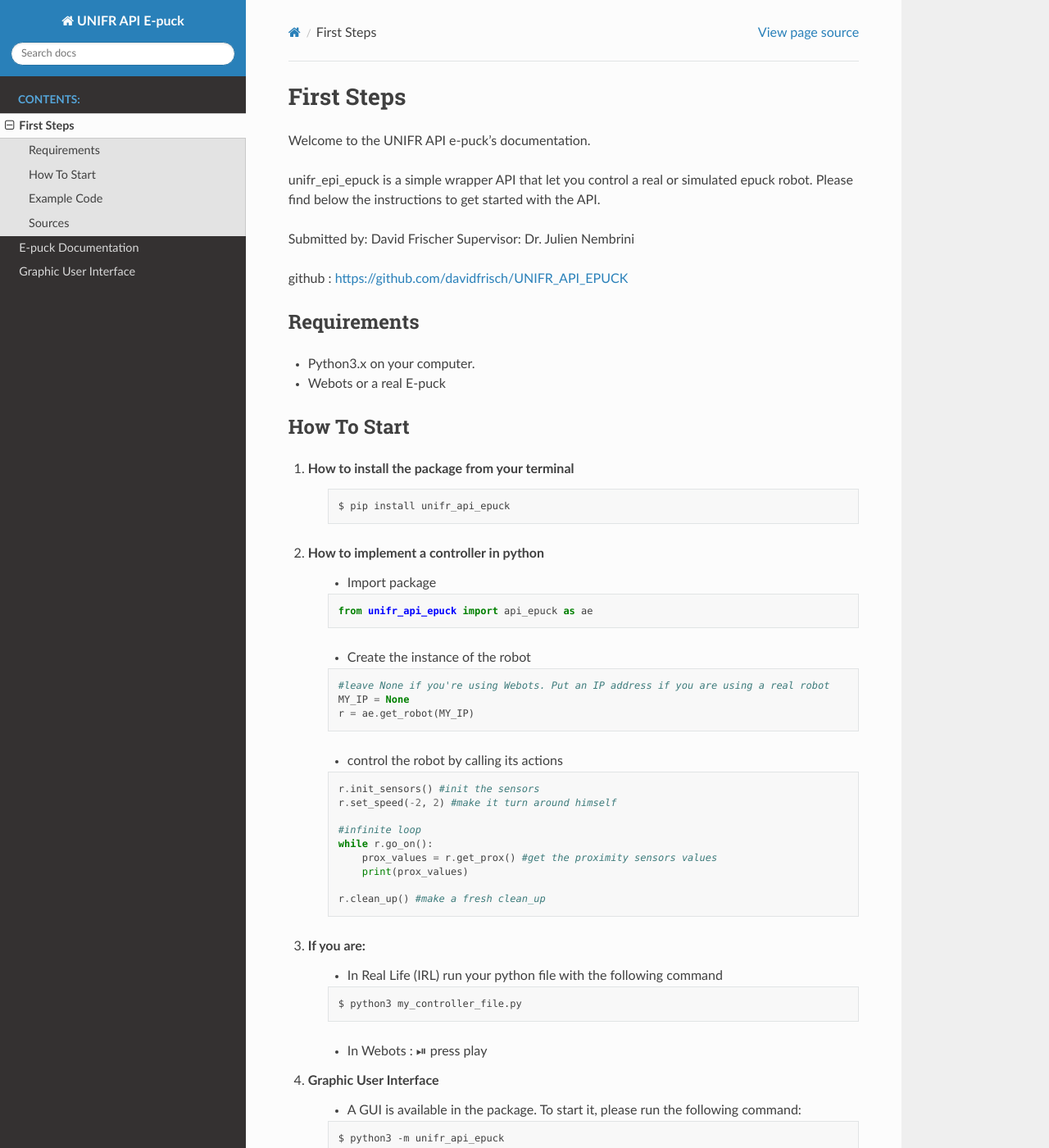
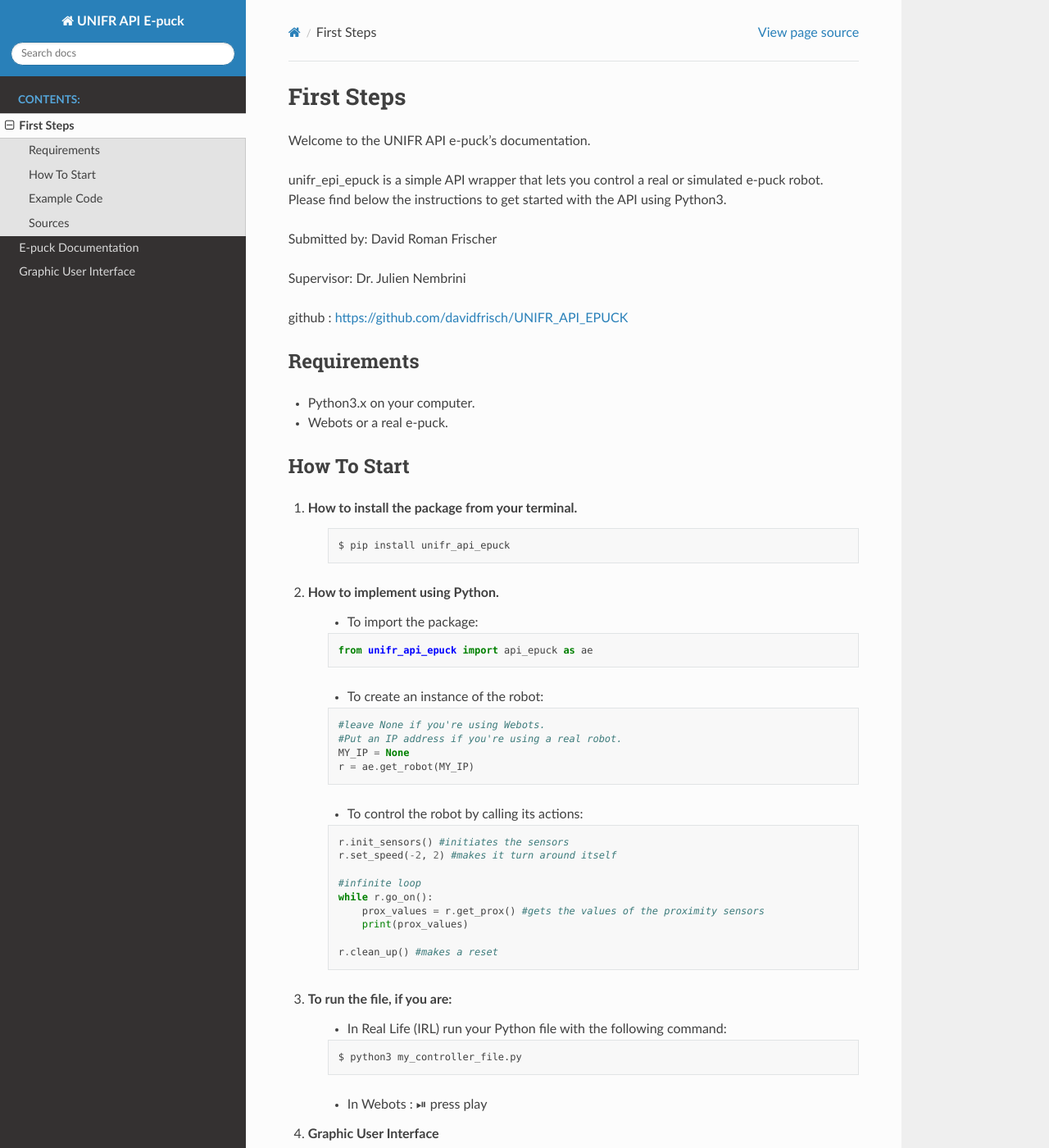
Before and after one commit to davidfrisch/UNIFR_API_EPUCK, a Sphinx documentation site: the page built from docs/first_steps.rst, in a window 1280 px wide and 1400 px high. Shown: the whole window at 82% size. Built offline with Sphinx 7.4.7 and the Read the Docs theme 2.0.0, drawn with Linux system fonts in a browser that asks for light colours; some of the changed text lies outside the part shown.

Commit message:
update doc

```diff
--- a/docs/first_steps.rst
+++ b/docs/first_steps.rst
@@ -4,10 +4,11 @@ First Steps
 
 Welcome to the UNIFR API e-puck's documentation.
 
-unifr_epi_epuck is a simple wrapper API that let you control a real or simulated epuck robot.
-Please find below the instructions to get started with the API.
+unifr_epi_epuck is a simple API wrapper that lets you control a real or simulated e-puck robot.
+Please find below the instructions to get started with the API using Python3.
 
-Submitted by: David Frischer
+Submitted by: David Roman Frischer
+
 Supervisor: Dr. Julien Nembrini
 
 github : https://github.com/davidfrisch/UNIFR_API_EPUCK
@@ -16,49 +17,50 @@ Requirements
 --------------
 
 *  Python3.x on your computer.
-*  Webots or a real E-puck
+*  Webots or a real e-puck.
 
 
 How To Start
 -------------
-1. How to install the package from your terminal
+1. How to install the package from your terminal.
     .. code-block:: shell
 
         $ pip install unifr_api_epuck
 
 
-2. How to implement a controller in python
-    * Import package
+2. How to implement using Python.
+    * To import the package:
 
     .. code-block:: python
 
         from unifr_api_epuck import api_epuck as ae
 
-    * Create the instance of the robot
+    * To create an instance of the robot:
 
     .. code-block:: python
 
-        #leave None if you're using Webots. Put an IP address if you are using a real robot
+        #leave None if you're using Webots.
+        #Put an IP address if you're using a real robot.
         MY_IP = None
         r = ae.get_robot(MY_IP)
 
-    * control the robot by calling its actions
+    * To control the robot by calling its actions:
 
     .. code-block:: python
 
-        r.init_sensors() #init the sensors
-        r.set_speed(-2, 2) #make it turn around himself
+        r.init_sensors() #initiates the sensors
+        r.set_speed(-2, 2) #makes it turn around itself
 
         #infinite loop
         while r.go_on():
-            prox_values = r.get_prox() #get the proximity sensors values
+            prox_values = r.get_prox() #gets the values of the proximity sensors
             print(prox_values)
 
-        r.clean_up() #make a fresh clean_up
+        r.clean_up() #makes a reset
 
 
-3. If you are:
-    * In Real Life (IRL) run your python file with the following command
+3. To run the file, if you are:
+    * In Real Life (IRL) run your Python file with the following command:
 
     .. code-block:: shell
 
@@ -87,19 +89,17 @@ Example Code
 
     def main_loop(ip_addr):
         rob = ae.get_robot(ip_addr)
-        rob.set_speed(2)        #speed of the wheels
+        rob.set_speed(2)        #sets the speed of the wheels
 
-        rob.init_sensors()        #init the sensors for the proxies
-        rob.init_camera('./')     #save image in current directory
+        rob.init_sensors()        #initiates the proximity sensor
+        rob.init_camera('./')     #initiates the camera. It will save the image in './'
 
         #infinite loop
         while rob.go_on():
             rob.live_camera()     #live stream (you can watch the stream from the GUI !)
-            print(rob.get_prox()) #print the proximities values on the console
+            print(rob.get_prox()) #prints the proximity sensor values on the terminal
 
-            #insert some more code here to control rob (your robot)
-
-
+            #inserts some more code here to control your robot
 
         rob.clean_up()
 
--- a/docs/unifr_api_epuck/constants.rst
+++ b/docs/unifr_api_epuck/constants.rst
@@ -1,7 +1,7 @@
 Global Constants
 -------------------
 
-The following constants are accessible by importing the constants python file.
+The following constants are available by importing constants.py.
 
 .. code-block:: python
 
```
Also changed, not shown: other parts of docs/first_steps.rst (+1 -1 lines), docs/unifr_api_epuck/api_epuck.rst (+4 -5 lines), 3 other files.
